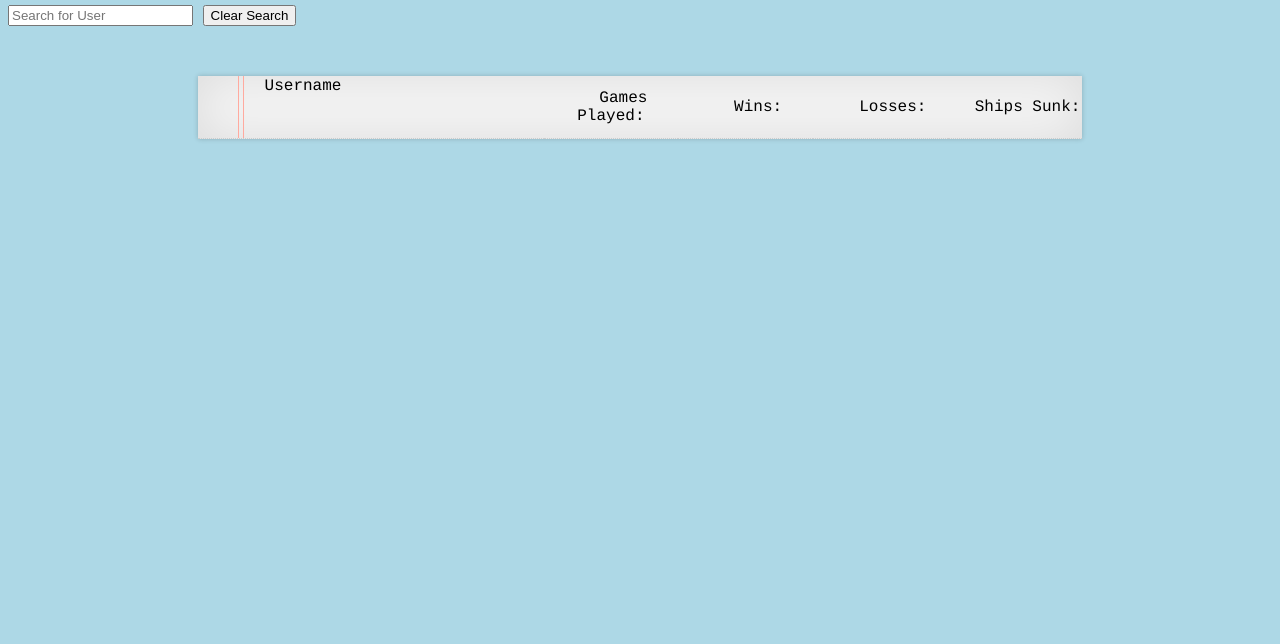
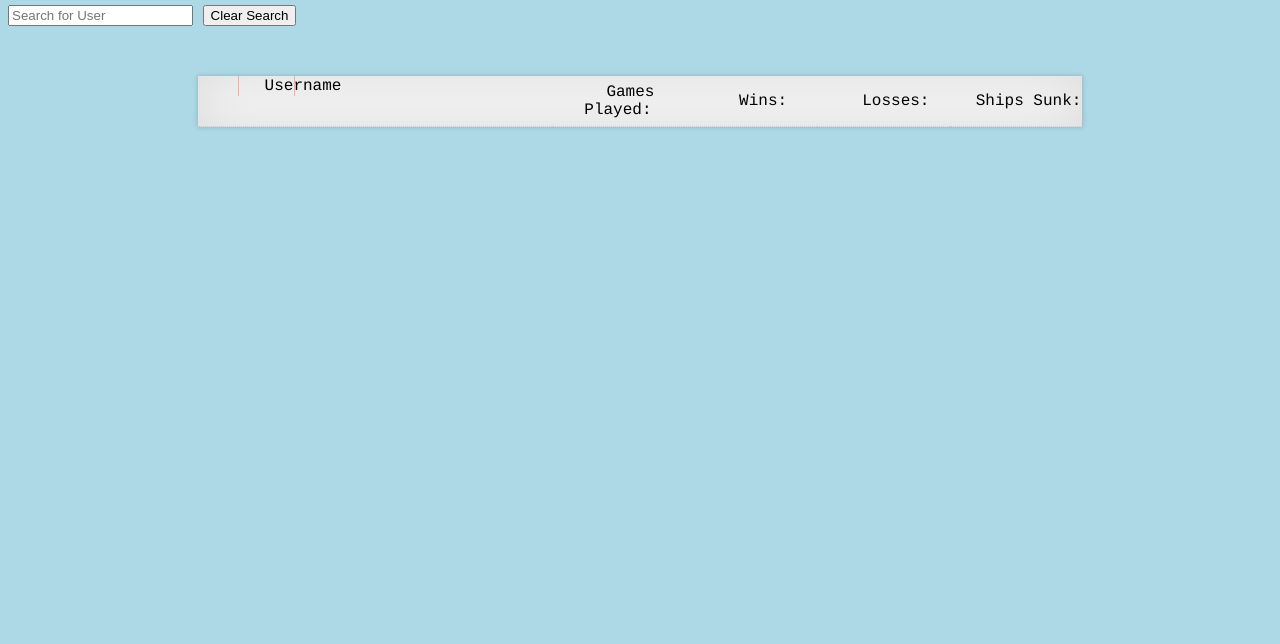
Before and after one commit to pmorrow98/Battleship, a website: page leaderboard.html in a window 1280 px wide. Shown: the part 156-800 px from the top of the page. Drawn offline with nearby package versions, Linux system fonts and the light colour scheme; no server answers.

Commit message:
updated the css styling file to fix leaderboard

```diff
--- a/leaderboard.js
+++ b/leaderboard.js
@@ -19,6 +19,7 @@ const makePage = function(){
 
     let header = document.createElement('thead');
     let theLabels = document.createElement('tr');
+    theLabels.className = 'theTopRow'
     header.appendChild(theLabels)
 
     theBoard.appendChild(header);
--- a/styling.css
+++ b/styling.css
@@ -46,7 +46,6 @@ table {
     margin-bottom: 90px;
     border-collapse: collapse;
     background-color: #f5f5f5;
-    width: 70%;
     display: table;
     /* https://www.sitepoint.com/pure-css3-paper-curls/  for paper styling */
     -webkit-box-shadow: 0 0 4px rgba(0, 0, 0, 0.2), inset 0 0 50px rgba(0, 0, 0, 0.1);
@@ -66,21 +65,21 @@ td {
 tbody tr {
     border-bottom: 1px dotted #ccc;
     height: auto;
+    width: auto;
     padding: 0px;
     text-indent: 25px;
 }
-.username, #username {
+.username{
     text-align: right;
     border-left: 1px solid #ffaa9f;
     border-right: 1px solid #ffaa9f;
-    width: 2px;
     float: left;
-    height: 30px;
     margin-left: 40px;
 }
-#username {
-    height: 60px;
+.theTopRow{
+    height: 50px;
 }
+
 thead tr {
     border-bottom: 1px dotted #ccc;
     text-indent: 25px;
```
